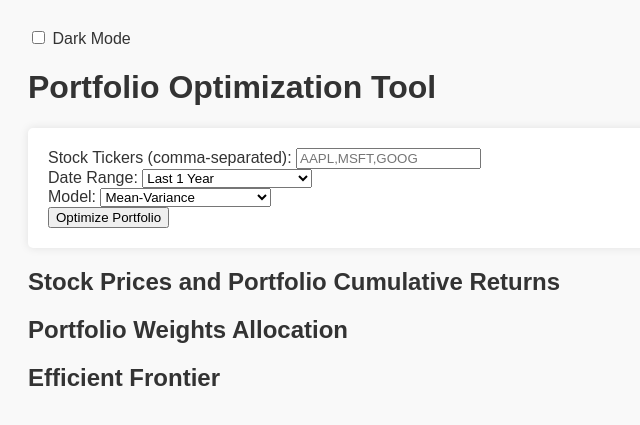
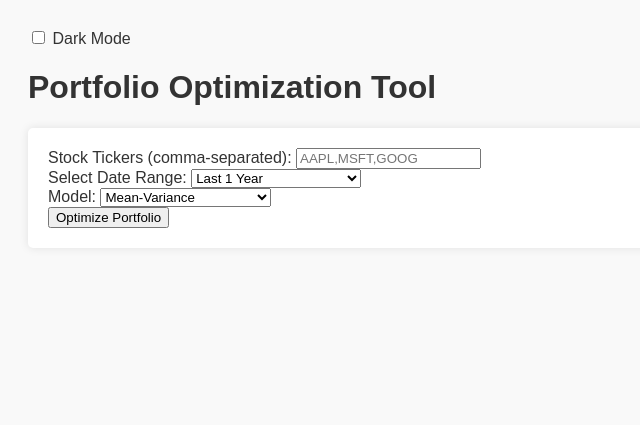
Before and after one commit to nebirehim/portfolio_optimizer, a Flask app: page / in a window 1280 px wide. Shown: the top 425 px of the page, without its empty margins (0-640 px from the left). Run offline with Flask 3, Linux system fonts and the light colour scheme; some libraries are stand-ins or nearby versions.

Commit message:
Few improvements

```diff
--- a/app.py
+++ b/app.py
@@ -10,8 +10,10 @@ import numpy as np
 app = Flask(__name__)
 
 # Function to fetch stock data from Yahoo Finance
+# Function to fetch stock data from Yahoo Finance
 def get_stock_data(tickers, start_date, end_date):
-    stock_data = yf.download(tickers, start=start_date, end=end_date)
+    # If start_date is None, omit it to get max available data
+    stock_data = yf.download(tickers, start=start_date, end=end_date if start_date else None)
     stock_data = stock_data['Adj Close']
 
     if isinstance(stock_data, pd.Series):
@@ -21,6 +23,7 @@ def get_stock_data(tickers, start_date, end_date):
         raise ValueError("No stock data was returned. Please check the tickers and date range.")
 
     return stock_data
+
 
 # Function to optimize portfolio using Riskfolio-Lib
 def optimize_portfolio(data, model='MV'):
--- a/templates/index.html
+++ b/templates/index.html
@@ -57,8 +57,8 @@
         <label for="tickers">Stock Tickers (comma-separated):</label>
         <input type="text" id="tickers" placeholder="AAPL,MSFT,GOOG" required>
         <br>
-        <label for="date-range">Date Range:</label>
-        <select id="date-range" required>
+        <label for="date-range">Select Date Range:</label>
+        <select id="date-range">
             <option value="1y">Last 1 Year</option>
             <option value="5y">Last 5 Years</option>
             <option value="max">Maximum Available Data</option>
@@ -74,24 +74,9 @@
         <button type="submit">Optimize Portfolio</button>
     </form>
 
-    <!-- Title for Price Graph -->
-    <div id="price-graph-title">
-        <h2>Stock Prices and Portfolio Cumulative Returns</h2>
-    </div>
     <div id="price-graph"></div>
-
-    <!-- Title for Weights Graph -->
-    <div id="weights-graph-title">
-        <h2>Portfolio Weights Allocation</h2>
-    </div>
     <div id="weights-graph"></div>
-
-    <!-- Title for Efficient Frontier Graph -->
-    <div id="frontier-graph-title">
-        <h2>Efficient Frontier</h2>
-    </div>
     <div id="frontier-graph"></div>
-
     <div id="error-message" class="error"></div>
 
     <script>
@@ -126,20 +111,14 @@
             const endDate = new Date();
             let startDate;
 
-            switch (dateRange) {
-                case '1y':
-                    startDate = new Date();
-                    startDate.setFullYear(endDate.getFullYear() - 1);
-                    break;
-                case '5y':
-                    startDate = new Date();
-                    startDate.setFullYear(endDate.getFullYear() - 5);
-                    break;
-                case 'max':
-                    startDate = '1900-01-01'; // Use a very old date for maximum data
-                    break;
-                default:
-                    startDate = endDate; // Fallback in case of an unexpected value
+            if (dateRange === '1y') {
+                startDate = new Date();
+                startDate.setFullYear(endDate.getFullYear() - 1);
+            } else if (dateRange === '5y') {
+                startDate = new Date();
+                startDate.setFullYear(endDate.getFullYear() - 5);
+            } else if (dateRange === 'max') {
+                startDate = null; // No start date needed for maximum available data
             }
 
             const response = await fetch('/optimize', {
@@ -147,7 +126,13 @@
                 headers: {
                     'Content-Type': 'application/json'
                 },
-                body: JSON.stringify({ tickers, start_date: startDate.toISOString().split('T')[0], end_date: endDate.toISOString().split('T')[0], model, is_dark_mode })
+                body: JSON.stringify({
+                    tickers,
+                    start_date: startDate ? startDate.toISOString().split('T')[0] : null, // Send null if max
+                    end_date: endDate.toISOString().split('T')[0],
+                    model,
+                    is_dark_mode
+                })
             });
 
             const data = await response.json();
```
